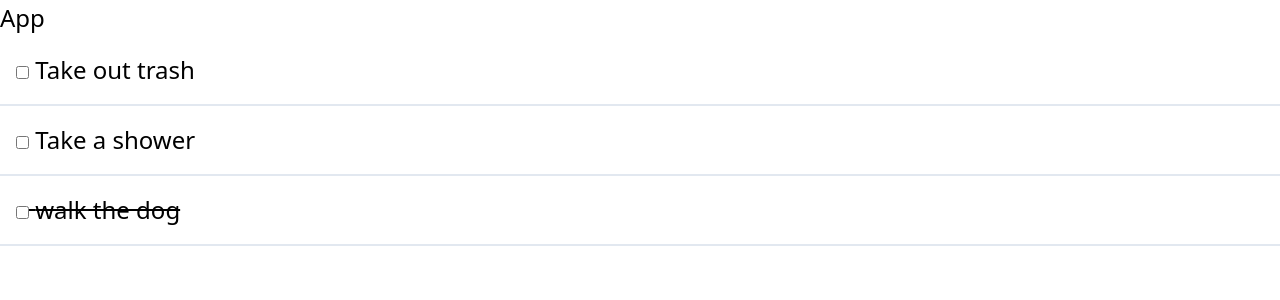
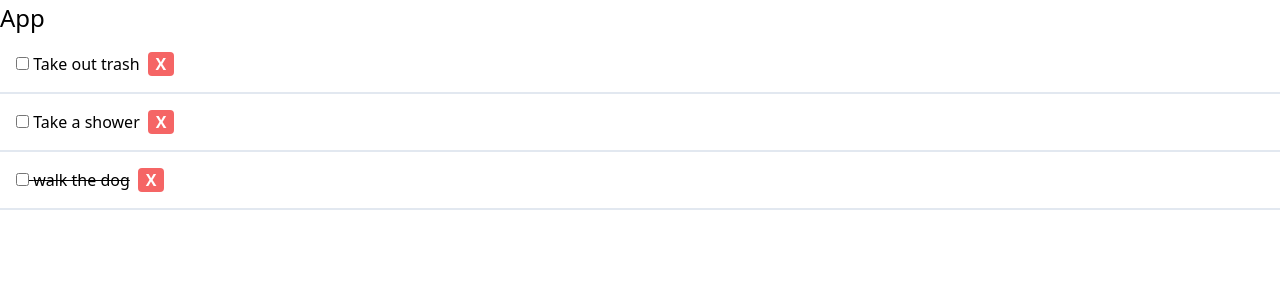
Before and after one commit to sebastianajakobsen/react-todo, a React (Create React App) app: page / in a window 1280 px wide. Shown: the top 300 px of the page. Built offline with nearby package versions, Linux system fonts and the light colour scheme.

Commit message:
wip todo -> deleting todo

```diff
--- a/src/App.js
+++ b/src/App.js
@@ -23,15 +23,32 @@ class App extends Component {
         ]
     }
 
+    // Toggle Todo Completed
     markComplete = (id) => {
-        console.log(id);
+        this.setState({
+            todos: this.state.todos.map(todo => {
+                if (todo.id === id) {
+                    todo.completed = !todo.completed
+                }
+                return todo;
+            })
+        })
     }
+
+    // delete Todo
+    deleteTodo = (id) => {
+        this.setState({
+            todos: [...this.state.todos.filter(todo => todo.id !== id)] // Spread syntax (...)
+        })
+    }
+
+
 
     render() {
         return (
-            <div className="text-2xl">
-                <h1>App</h1>
-                <Todos todos={this.state.todos} markComplete={this.markComplete} />
+            <div>
+                <h1 className="text-2xl">App</h1>
+                <Todos todos={this.state.todos} markComplete={this.markComplete} deleteTodo={this.deleteTodo}/>
             </div>
         );
     }
--- a/src/components/TodoItem.js
+++ b/src/components/TodoItem.js
@@ -13,8 +13,14 @@ class TodoItem extends Component {
         return (
             <div className={"p-4 border-b-2 " + (this.props.todo.completed ? 'line-through' : 'none')}>
                 <p>
-                    <input type="checkbox" onChange={this.props.markComplete.bind(this, id)}/> {' '}
+                    <input type="checkbox"
+                           onChange={this.props.markComplete.bind(this, id)}/>
+                           {' '}
                     {title}
+                    <button className="bg-red-500 hover:bg-red-700 text-white font-bold mx-2 px-2 rounded"
+                            onClick={this.props.deleteTodo.bind(this, id)}>
+                        X
+                    </button>
                 </p>
             </div>
         );
--- a/src/components/Todos.js
+++ b/src/components/Todos.js
@@ -7,7 +7,7 @@ class Todos extends Component {
 
     render() {
         return this.props.todos.map((todo) => (
-            <TodoItem key={todo.id} todo={todo} markComplete={this.props.markComplete} />
+            <TodoItem key={todo.id} todo={todo} markComplete={this.props.markComplete} deleteTodo={this.props.deleteTodo} />
         ))
     }
 }
```
